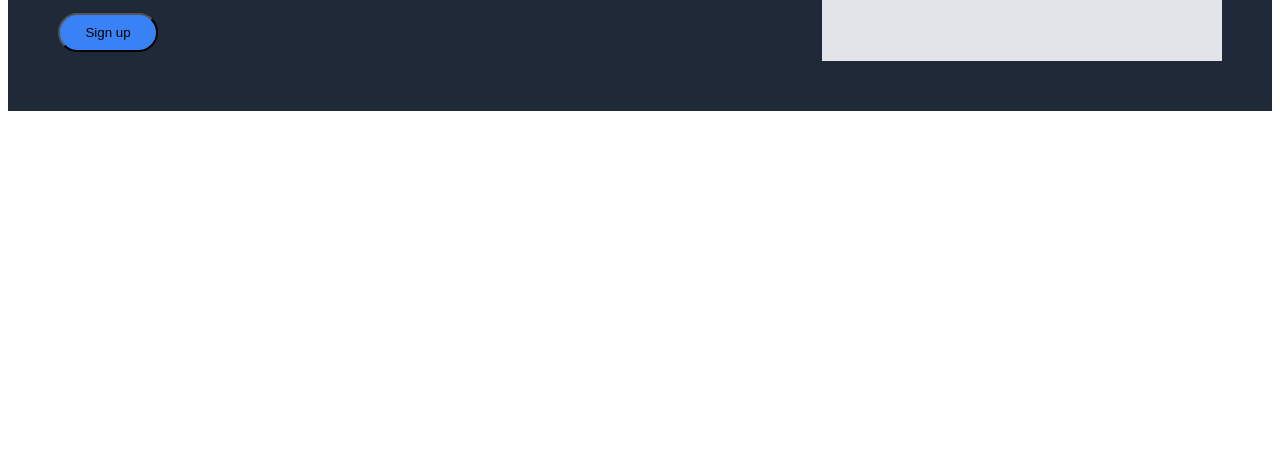
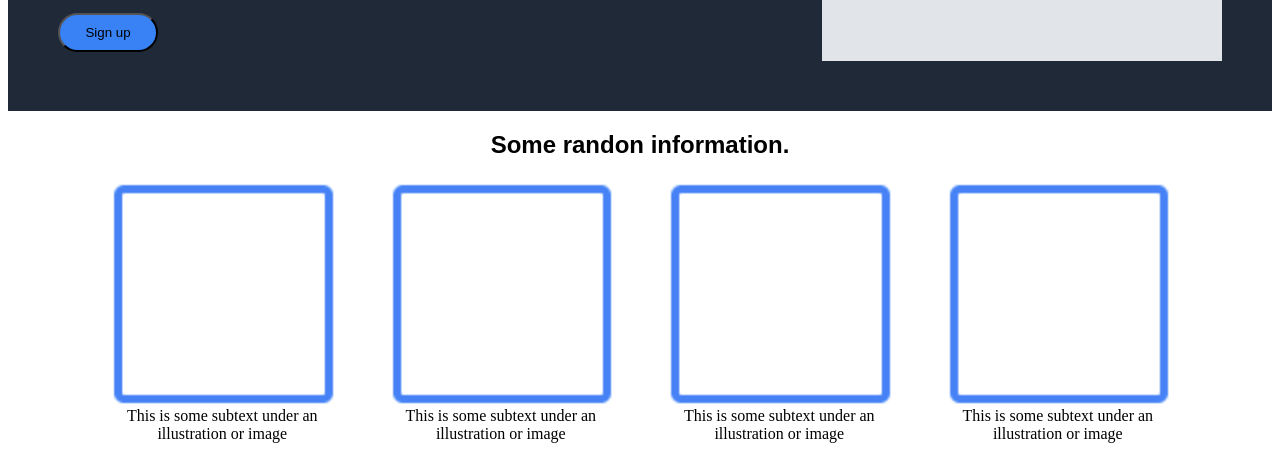
Before and after one commit to eh-th/odin-landing-page, a plain HTML site: page index.html in a window 1280 px wide. Shown: the part 335-802 px from the top of the page. Drawn offline with Linux system fonts and the light colour scheme.

Commit message:
Add the third section This commit creates the third section called information, create an images folder and adds an image of a blue square.

```diff
--- a/index.html
+++ b/index.html
@@ -23,6 +23,28 @@
             <div class="placeholder"><p>this is a placeholder for an image</p></div>
         </div>
     </div>
+    <div class="information">
+        <h2>Some randon information.</h2>
+        <div class="boxes">
+            <div class="box">
+                <img src="./images/square.png" alt="picture of a blue square">
+                <p>This is some subtext under an illustration or image</p>
+            </div>
+            <div class="box">
+                <img src="./images/square.png" alt="picture of a blue square">
+                <p>This is some subtext under an illustration or image</p>
+            </div>
+            <div class="box">
+                <img src="./images/square.png" alt="picture of a blue square">
+                <p>This is some subtext under an illustration or image</p>
+            </div>
+            <div class="box">
+                <img src="./images/square.png" alt="picture of a blue square">
+                <p>This is some subtext under an illustration or image</p>
+            </div>
+        </div>
+
+    </div>
 
 <body>
 
--- a/style.css
+++ b/style.css
@@ -76,3 +76,25 @@ button {
     background-color: #3882F6;
 
 }
+
+h2 {
+    font-family: sans-serif;
+    display: flex;
+    justify-content: center;
+
+}
+
+.boxes {
+    display: flex;
+    gap: 50px;
+    justify-content: space-between;
+    padding-left: 100px;
+    padding-right: 100px;
+}
+
+.box {
+    display: flex;
+    flex-direction: column;
+    justify-content: center;
+    text-align: center;
+}
```
Also changed, not shown: images/square.png (added), 1 other file.
